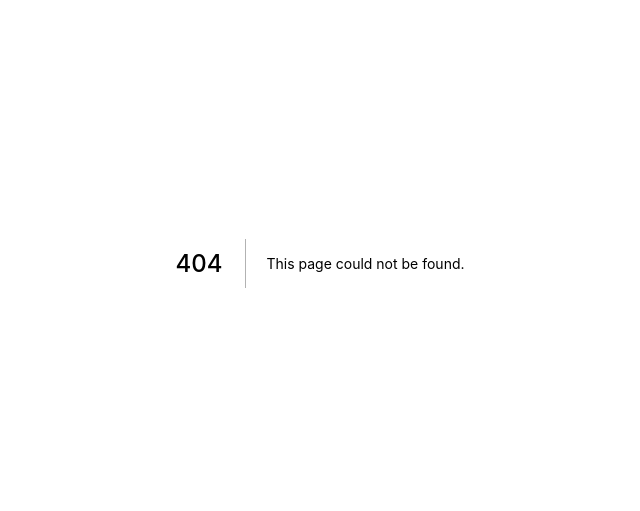
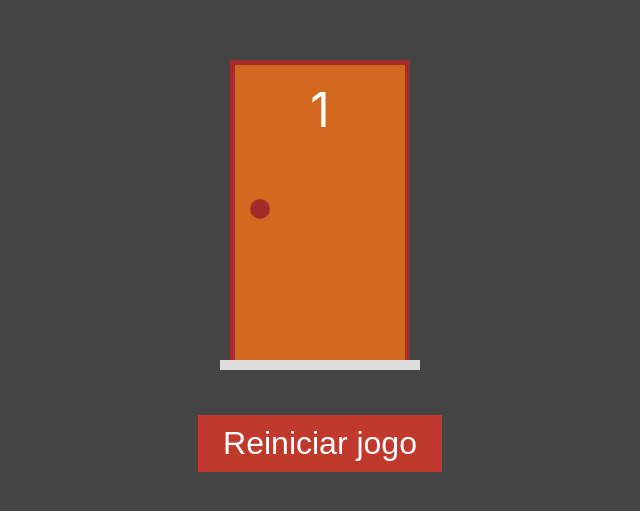
Before and after one commit to fprocaci/monty-hall, a Next.js app: page /jogo/1/1 in a window 1280 px wide. Before the commit this address had no page. Shown: the part 137-648 px from the top of the page, without its empty margins (320-960 px from the left). Built offline with nearby package versions, Linux system fonts and the light colour scheme.

Commit message:
Criando a pagina principal

```diff
--- a/components/Porta.tsx
+++ b/components/Porta.tsx
@@ -1,6 +1,6 @@
 import styles from '../src/styles/Porta.module.css'
 import PortaModel from '../src/model/porta'
-
+import Presente from './Presente'
 
 interface PortaProps{
     value: PortaModel
@@ -29,7 +29,9 @@
     return(
         <div className={styles.area} onClick={alternarSelecao}>
             <div className={`${styles.estrutura} ${selecionada}`}>
-                {porta.aberta ? false : renderizarPorta()}
+                {porta.fechada ?
+                    renderizarPorta() : porta.temPresente ? <Presente /> : false
+                }
             </div>
             <div className={styles.chao}></div>
         </div>
--- a/src/functions/portas.ts
+++ b/src/functions/portas.ts
@@ -1,9 +1,9 @@
 import PortaModel from "../model/porta";
 
-export function criarPortas(qtde: number, selecionada: number): PortaModel[] {
+export function criarPortas(qtde: number, portaComPresent: number): PortaModel[] {
     return Array.from({ length: qtde }, (_, i) => {
         const numero = i + 1
-        const temPresente = numero === selecionada
+        const temPresente = numero === portaComPresent
         return new PortaModel(numero, temPresente)
     })
 }
@@ -14,7 +14,7 @@
         if(igualAModificada){
             return portaModificada
         }else{
-            return portaAtual
+            return portaModificada.aberta ? portaAtual : portaAtual.desselecionar()
         }
     })
 }
--- a/src/model/porta.ts
+++ b/src/model/porta.ts
@@ -27,6 +27,10 @@
         return this.#aberta
     }
 
+    get fechada(){
+        return !this.aberta
+    }
+
     desselecionar(){
         const selecionada = false
         return new PortaModel(this.numero, this.temPresente, selecionada, this.aberta)
--- /dev/null
+++ b/src/pages/jogo/[portas]/[temPresente].tsx
@@ -0,0 +1,39 @@
+import { useEffect, useState } from "react"
+import Porta from "../../../../components/Porta"
+import { atualizarPortas, criarPortas } from "../../../functions/portas"
+import styles from "../../../styles/Jogo.module.css"
+import Link from 'next/link'
+import { useRouter } from "next/router"
+
+export default function jogo(){
+    const router = useRouter()
+
+    const [portas, setPortas] = useState([])
+
+    useEffect(() => {
+        const portas = +router.query.portas
+        const temPresente = +router.query.temPresente
+        setPortas(criarPortas(portas, temPresente))
+    }, [router?.query])
+
+
+    function renderizarPortas(){
+        return portas.map(porta => {
+            return <Porta key={porta.numero} value={porta} onChange={ novaPorta => setPortas(atualizarPortas(portas, novaPorta))}/>
+            })
+    }
+
+    return(
+        <div id={styles.jogo}>
+            <div className={styles.portas}>
+                {renderizarPortas()}
+            </div>
+            <div className={styles.botoes}>
+                <Link href="/">
+                    <button>Reiniciar jogo</button>
+                </Link>
+
+            </div>
+        </div>
+    )
+}
--- /dev/null
+++ b/src/styles/Jogo.module.css
@@ -0,0 +1,28 @@
+#jogo{
+    display: flex;
+    flex-direction: column;
+    justify-content: center;
+    align-items: center;
+    height: 100vh;
+}
+
+.portas{
+    display: flex;
+    align-self: stretch;
+    justify-content: space-around;
+    flex-wrap: wrap;
+}
+
+.botoes{
+    display: flex;
+    justify-content: center;
+    margin-top: 40px;
+}
+
+.botoes button{
+    background-color: #c0392c;
+    color: #fff;
+    font-size: 2rem;
+    border: none;
+    padding: 10px 25px;
+}
--- a/src/styles/Porta.module.css
+++ b/src/styles/Porta.module.css
@@ -10,6 +10,7 @@
 
 .estrutura{
     display: flex;
+    flex-direction: column-reverse;
     flex-grow: 1;
     background-color: #0005;
     border-left: 5px solid brown;
```
Also changed, not shown: components/Cartao.tsx (added, +16 -0 lines), src/pages/index.jsx (deleted, +0 -22 lines), src/pages/index.tsx (added, +25 -0 lines), src/styles/Cartao.module.css (added, +9 -0 lines), src/styles/Formulario.module.css (added, +14 -0 lines).
